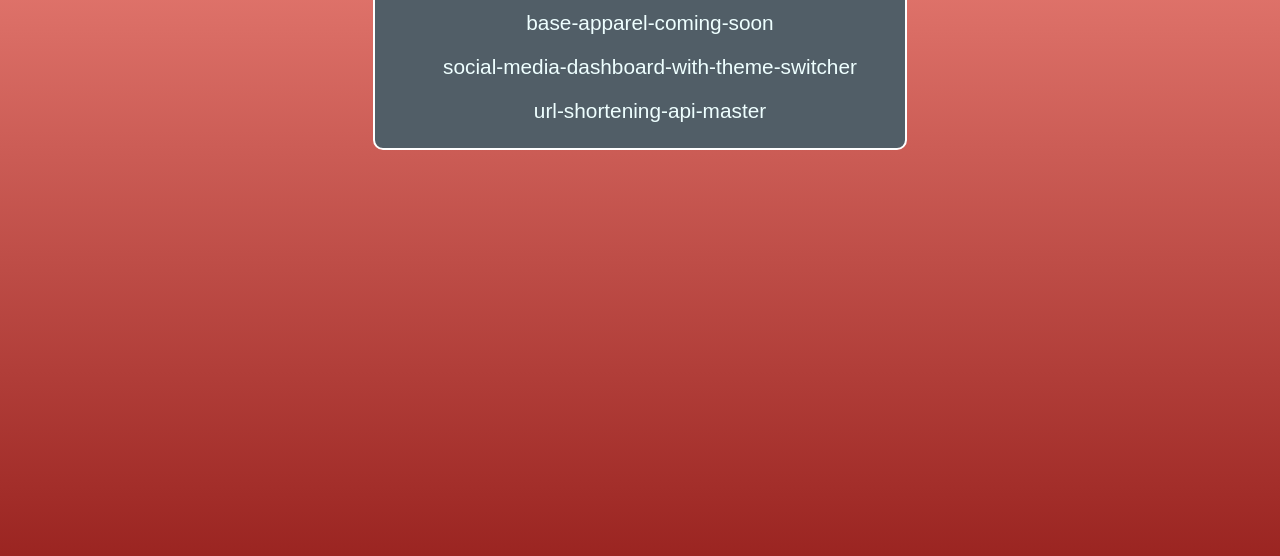
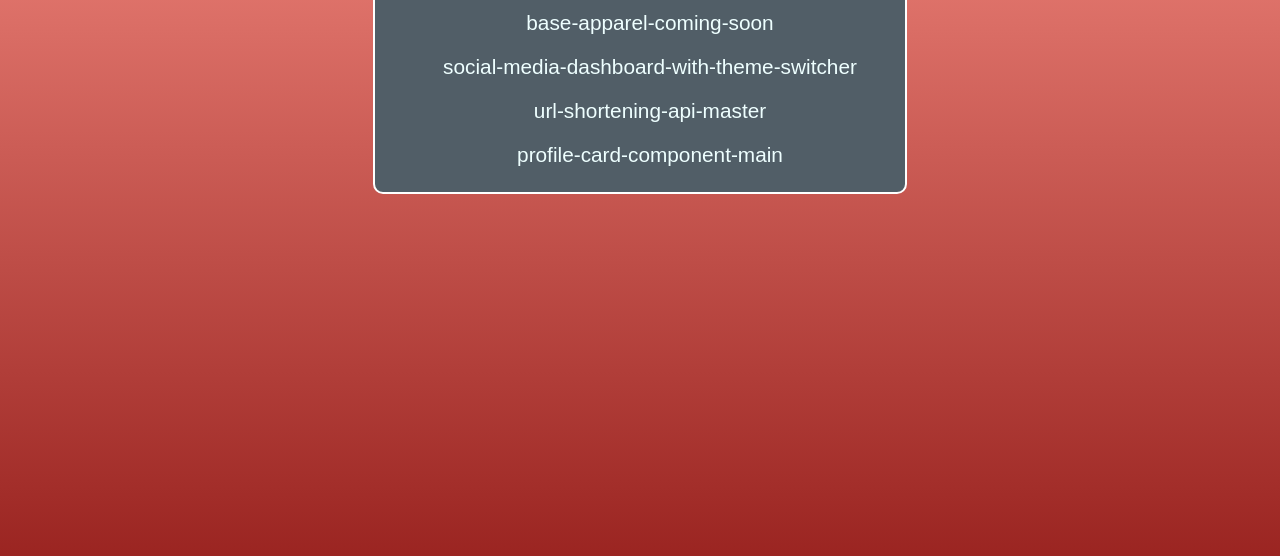
Before and after one commit to ingoremmers/fm-challenges, a plain HTML site: page index.html in a window 1280 px wide. Shown: the part 196-752 px from the top of the page. Drawn offline with Linux system fonts and the light colour scheme.

Commit message:
added new challange

```diff
--- a/index.html
+++ b/index.html
@@ -49,6 +49,8 @@
     <a href="base-apparel-coming-soon/">base-apparel-coming-soon</a>
     <a href="social-media-dashboard-with-theme-switcher/">social-media-dashboard-with-theme-switcher</a>
     <a href="url-shortening-api-master/">url-shortening-api-master</a>
+    <a href="profile-card-component-main/">profile-card-component-main</a>
+
 
     </main>
 
```
